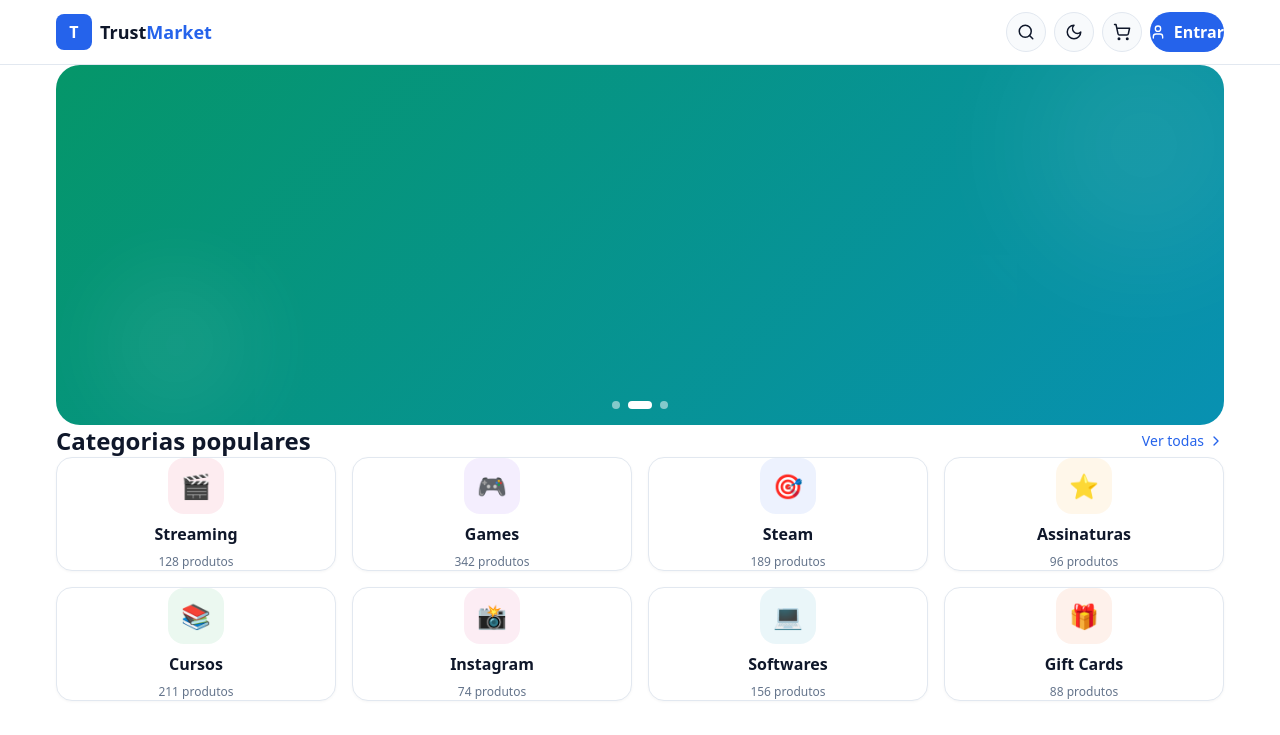
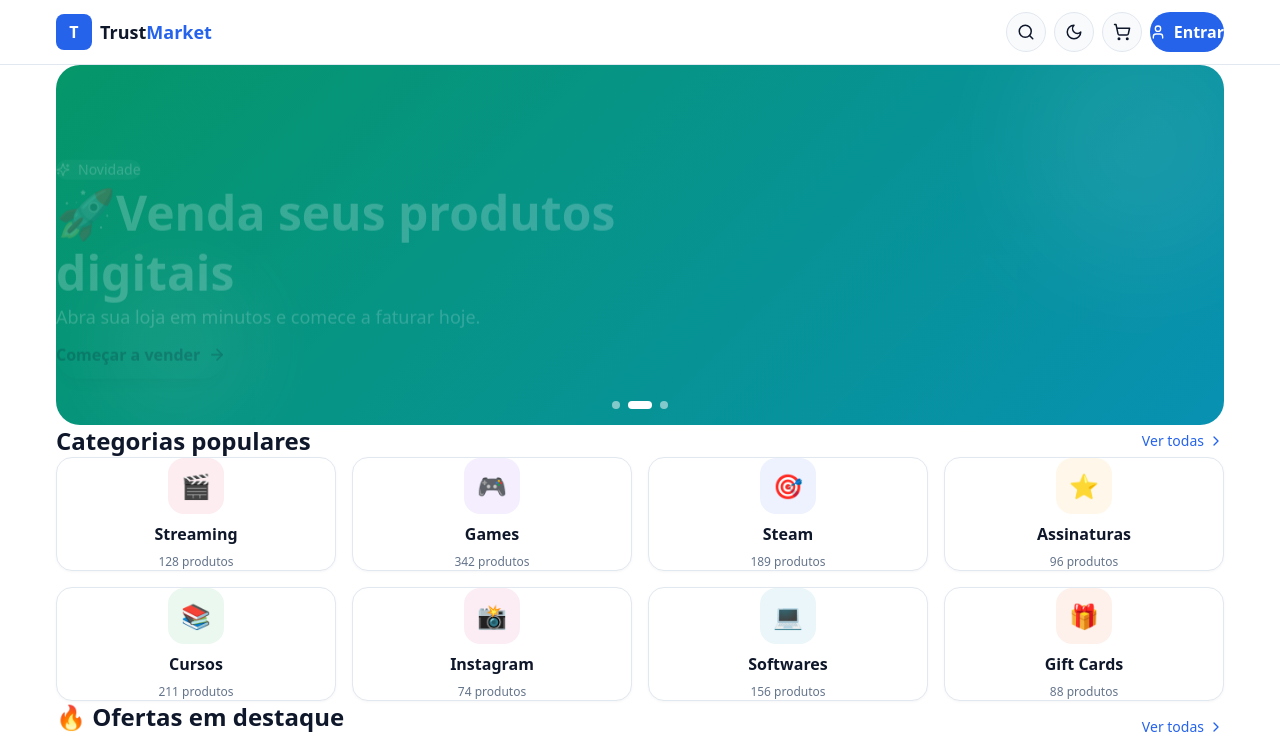
Before and after one commit to joaoqvnnn/Loja-compelto, a React (Vite) app in the folder web/: page / in a window 1280 px wide. Shown: the top 735 px of the page. Built offline with nearby package versions, Linux system fonts and the light colour scheme.

Commit message:
Add Ofertas component to App

```diff
--- a/web/src/App.jsx
+++ b/web/src/App.jsx
@@ -2,6 +2,7 @@ import { useEffect, useState } from 'react'
 import { Moon, Sun, Search, ShoppingCart, User } from 'lucide-react'
 import Hero from './components/Hero.jsx'
 import Categorias from './components/Categorias.jsx'
+import Ofertas from './components/Ofertas.jsx'
 
 export default function App() {
   const [tema, setTema] = useState('light')
@@ -83,6 +84,7 @@ export default function App() {
       <main>
         <Hero />
         <Categorias />
+        <Ofertas />
       </main>
 
     </div>
```
